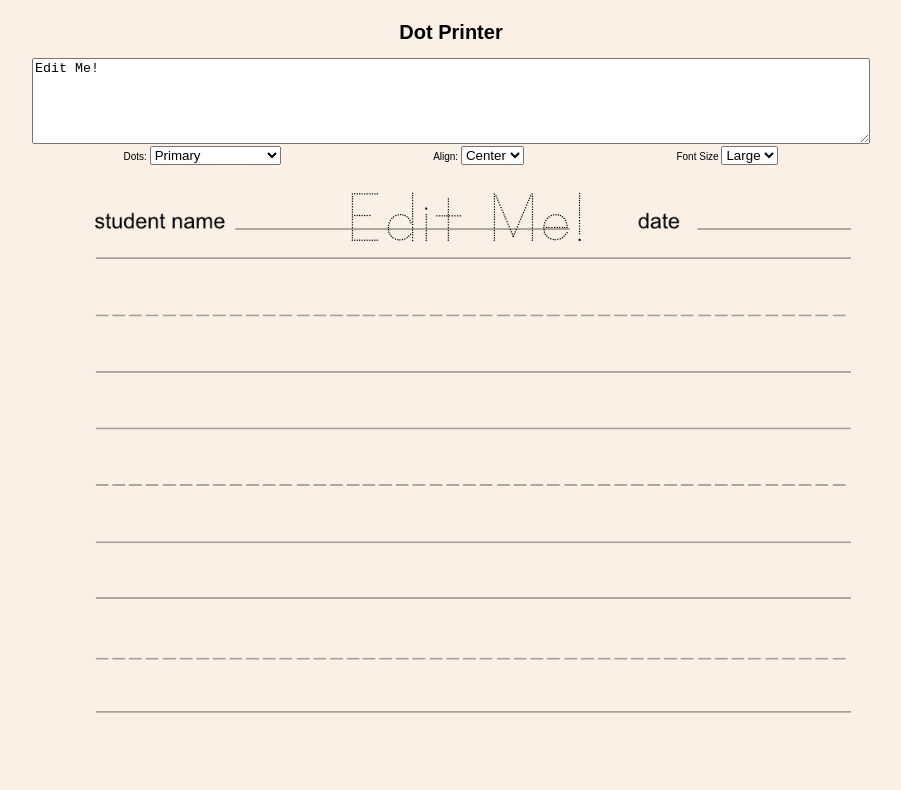
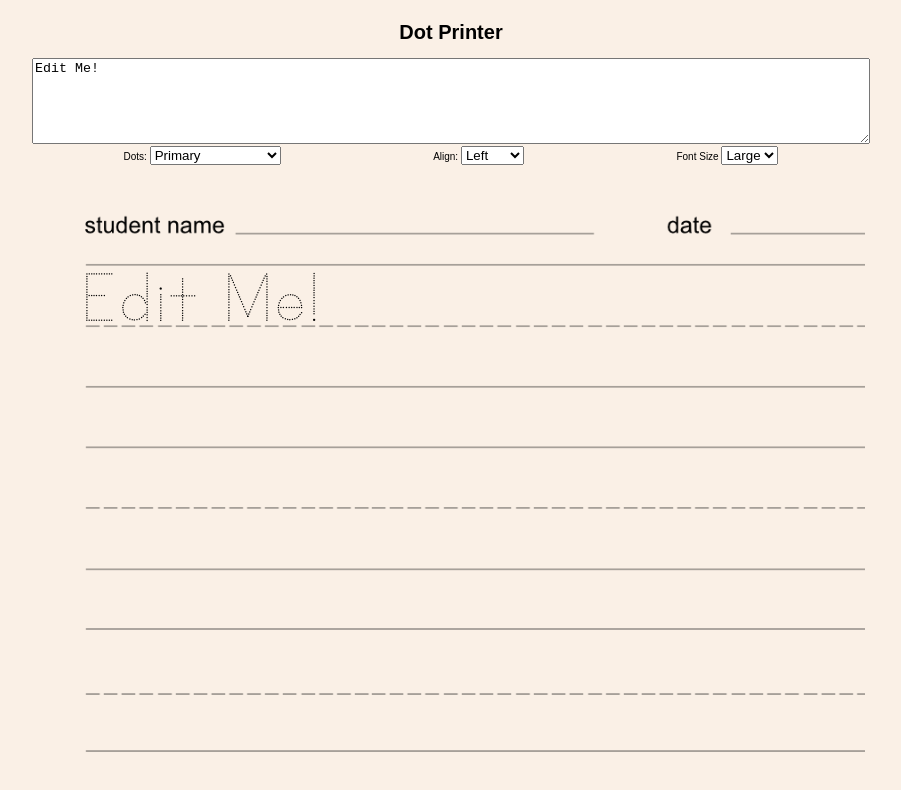
Before and after one commit to warrickhill/home-ed-helper, a plain HTML site: page dot-print/index.html in a window 1280 px wide. Shown: the whole page, without its empty margins (197-1098 px from the left). Drawn offline with nearby package versions, Linux system fonts and the light colour scheme.

Commit message:
print area styles

```diff
--- a/dot-print/index.html
+++ b/dot-print/index.html
@@ -51,7 +51,7 @@
                     message: 'Edit Me!',
                     font: 'KG Primary Dots',
                     scale: 'large',
-                    textAlign: 'center',
+                    textAlign: 'left',
                 },
                 computed: {
                     lines: function () {
--- a/dot-print/stylesheet.css
+++ b/dot-print/stylesheet.css
@@ -60,6 +60,8 @@ body {
     max-width: 800px;
     height: 100%;
     max-height: 600px;
+    padding-top: 80px;
+    padding-left: 27px;
     background-repeat: no-repeat;
     background-size: cover;
 }
```
